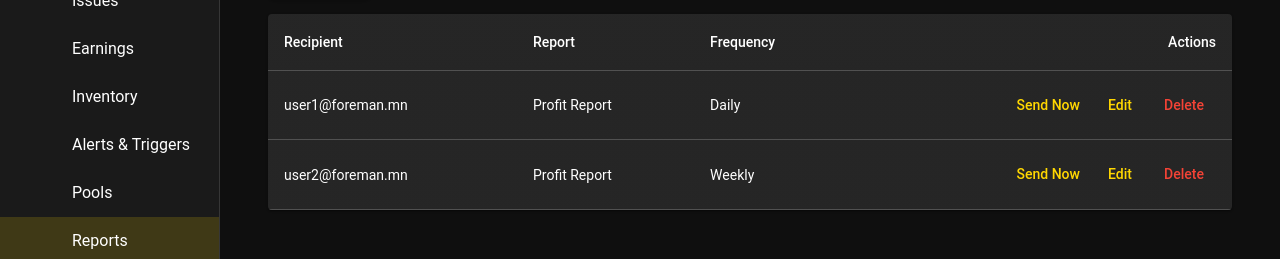
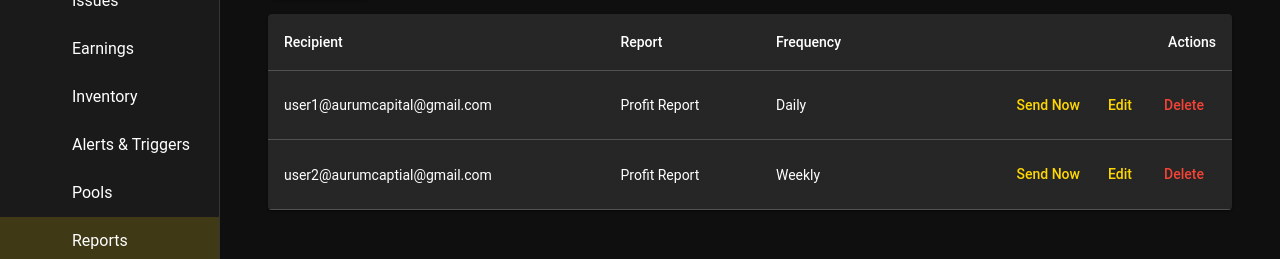
Before and after one commit to kmorris2/AurumCapital, a React (Create React App) app: page /reports in a window 1280 px wide. Shown: the part 191-450 px from the top of the page. Built offline with nearby package versions, Linux system fonts and the light colour scheme; some icons are missing.

Commit message:
changed email, STOP TYPING WRONG ONES

```diff
--- a/src/pages/Reports.js
+++ b/src/pages/Reports.js
@@ -6,8 +6,8 @@ import {
 import { BarChart } from '@mui/x-charts/BarChart';
 
 const initialReports = [
-  { id: 1, email: 'user1@foreman.mn', type: 'Profit Report', frequency: 'Daily' },
-  { id: 2, email: 'user2@foreman.mn', type: 'Profit Report', frequency: 'Weekly' },
+  { id: 1, email: 'user1@aurumcapital@gmail.com', type: 'Profit Report', frequency: 'Daily' },
+  { id: 2, email: 'user2@aurumcaptial@gmail.com', type: 'Profit Report', frequency: 'Weekly' },
 ];
 
 const sampleData = {
```
